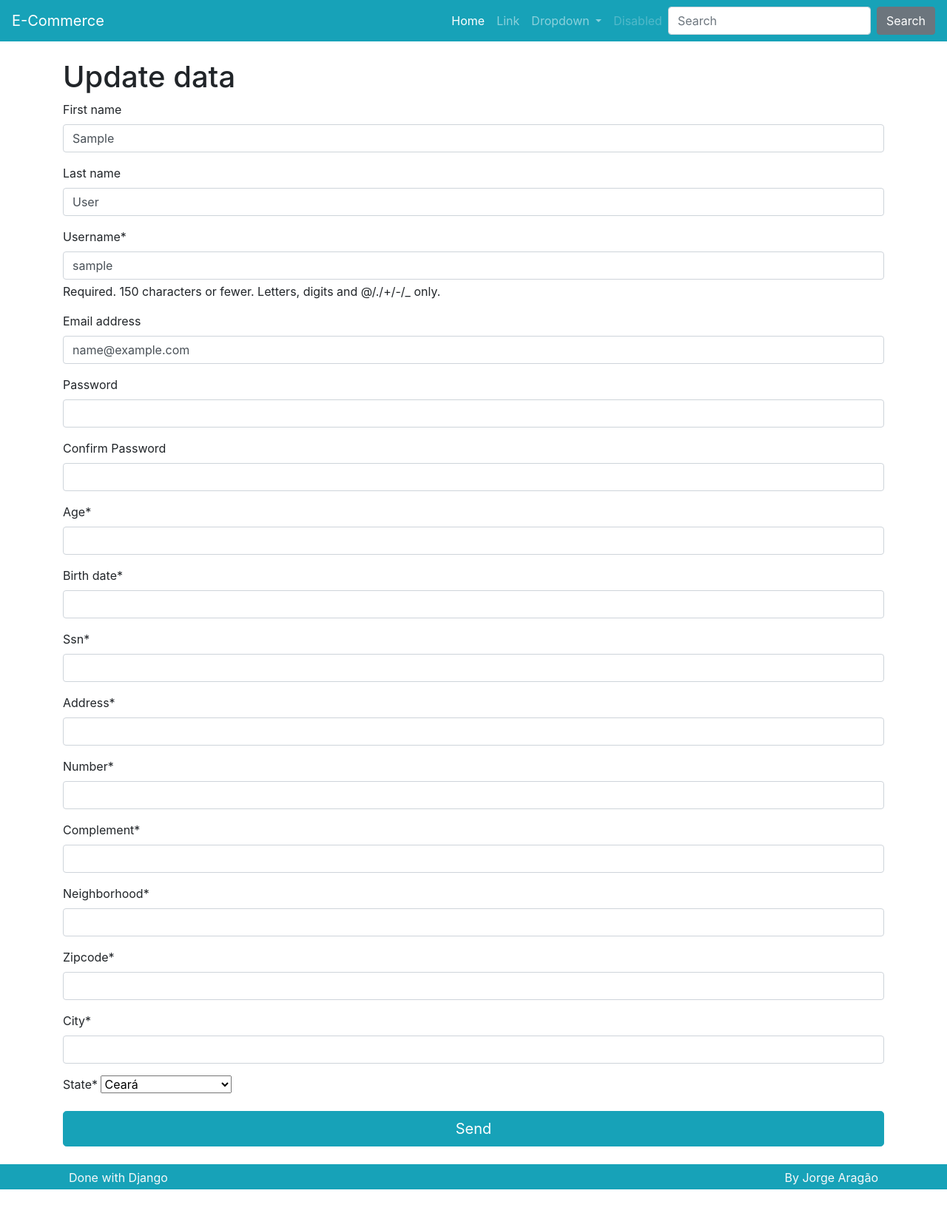
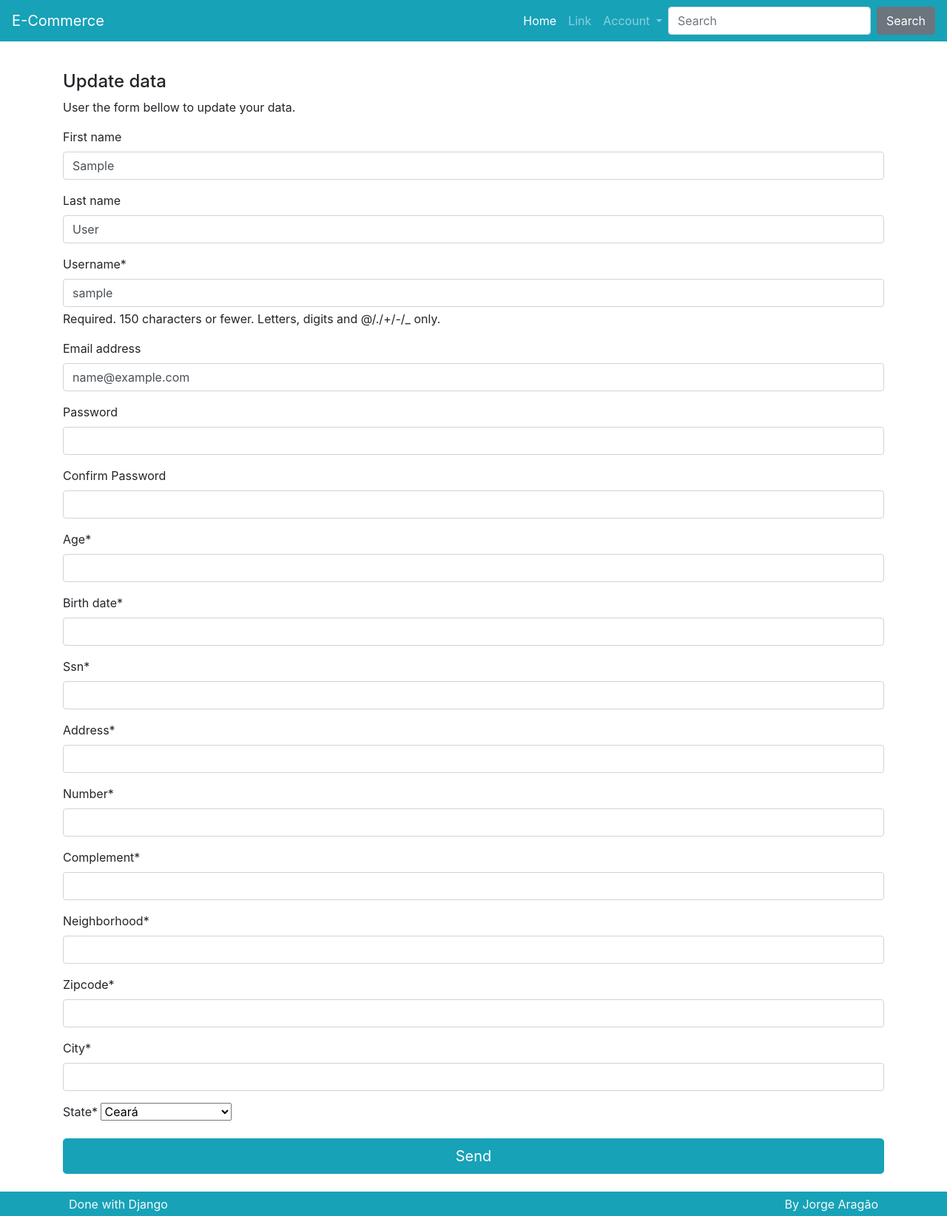
Before and after one commit to Aragaojorge/E-Commerce, a Django app: page /user/ in a window 1280 px wide. Shown: the whole page at 74% size. Before the commit the page ends 1608 px from the top, so only its background shows below. Run offline with Django 5.2, Linux system fonts and the light colour scheme; the visitor is signed in with stand-in values (Sample User, id 1); some libraries are stand-ins or nearby versions.

Commit message:
Views login and logout created

```diff
--- a/templates/partials/_nav.html
+++ b/templates/partials/_nav.html
@@ -15,22 +15,25 @@
             <li class="nav-item">
                 <a class="nav-link" href="#">Link</a>
             </li>
+            {% if request.user.is_authenticated %}
                 <li class="nav-item dropdown">
                     <a class="nav-link dropdown-toggle" href="#" id="navbarDropdown" role="button"
                         data-toggle="dropdown" aria-haspopup="true" aria-expanded="false">
-                    Dropdown
+                        Account
                     </a>
                     <div class="dropdown-menu" aria-labelledby="navbarDropdown">
-                    <a class="dropdown-item" href="#">Action</a>
-                    <a class="dropdown-item" href="#">Another action</a>
-                    <div class="dropdown-divider"></div>
-                    <a class="dropdown-item" href="#">Something else here</a>
+                        <a class="dropdown-item" href="{% url "user:create" %}">Update data</a>
+                        <a class="dropdown-item" href="{% url "user:logout" %}">Log out</a>
                     </div>
                 </li>
+            {% else %}
                 <li class="nav-item">
-                <a class="nav-link disabled" href="#">Disabled</a>
+                    <a class="nav-link" href="{% url "user:create" %}">Log in</a>
                 </li>
-
+                <li class="nav-item">
+                    <a class="nav-link" href="{% url "user:create" %}">Create account</a>
+                </li>
+            {% endif %}
             {% if request.session.cart %}
                 <li class="nav-item">
                     <a class="nav-link nav-cart-link active" href="{% url 'product:cart' %}">
--- a/user/templates/user/create.html
+++ b/user/templates/user/create.html
@@ -6,17 +6,36 @@
 <div class="row">
 
     {% if not request.user.is_authenticated %}
-        <div class="col-lg">
+        <div class="col-lg mt-3">
 
-            <h1>Login</h1>
+            <h4>Login</h4>
+            <p>If you have already registered, login with your user and password:</p>
+
+            <form method='POST' action="{% url "user:login" %}">
+
+                {% csrf_token %}
+
+                <div class="form-group">
+                    <label for="InputUsuario1">User</label>
+                    <input type="text" name="username" class="form-control" id="InputUsuario1" aria-describedby="usuarioHelp" placeholder="Type Your User name">
+                </div>
+                <div class="form-group">
+                    <label for="exampleInputPassword1">Password:</label>
+                    <input type="password" name="password" class="form-control" id="exampleInputPassword1" aria-describedby="usuarioHelp" placeholder="Type Your Password">
+                </div>
+
+                <button type="submit" class="btn btn-primary btn-block btn-lg">Login</button>
+
+            </form>
 
         </div>
     {% endif %}
 
-    <div class="col-lg">
+    <div class="col-lg mt-3">
 
         {% block registertitle  %}
-            <h1>Register</h1>
+            <h4>Register</h4>
+            <p>Use the form bellow with your data to register:</p>
         {% endblock  %}
         <form method="POST" action="">
             {% csrf_token %}
--- a/user/templates/user/update.html
+++ b/user/templates/user/update.html
@@ -2,6 +2,7 @@
 
 {% block registertitle %}
 
-    <h1>Update data</h1>
+    <h4>Update data</h4>
+    <p>User the form bellow to update your data.</p>
 
 {% endblock  %}
--- a/user/views.py
+++ b/user/views.py
@@ -1,9 +1,10 @@
-from django.shortcuts import render, get_object_or_404
+from django.shortcuts import render, get_object_or_404, redirect
 from django.views.generic import ListView
 from django.views import View
 from django.http import HttpResponse
 from django.contrib.auth.models import User
-from django.contrib.auth import authenticate, login
+from django.contrib.auth import authenticate, login, logout
+from django.contrib import messages
 import copy
 
 from . import models
@@ -104,16 +105,63 @@ class Create(BaseProfile):
                 login(self.request, user=user)
 
         self.request.session['cart'] = self.cart
-
         self.request.session.save()
 
+        messages.success(
+            self.request,
+            'Your registration was created/updated successfully!'
+        )
+
+        messages.success(
+            self.request,
+            'You are logged in and you can finalize your purchase!'
+        )
+
+        return redirect('user:create')
         return self.renderize
 
 class Update(View):
     pass
 
 class Login(View):
-    pass
+    def post(self, *args, **kwargs):
+
+        username = self.request.POST.get('username')
+        password = self.request.POST.get('password')
+
+        if not username or not password:
+            messages.error(
+                self.request,
+                'Invalid username/password.'
+            )
+            return redirect('user:create')
+
+        user = authenticate(self.request, username=username, password=password)
+
+        if not user:
+
+            messages.error(
+                self.request,
+                'Invalid username/password.'
+            )
+            return redirect('user:create')
+
+        login(self.request, user=user)
+
+        messages.success(
+            self.request,
+            'You are logged in and you can finalize your purchase!'
+        )
+
+        return redirect('product:cart')
 
 class Logout(View):
-    pass
+    def get(self, *args, **kwargs):
+        cart = copy.deepcopy(self.request.session.get('cart'))
+
+        logout(self.request)
+
+        self.request.session['cart'] = cart
+        self.request.session.save()
+
+        return redirect('product:list')
```
Lines whose indentation alone changed are shown as unchanged.
